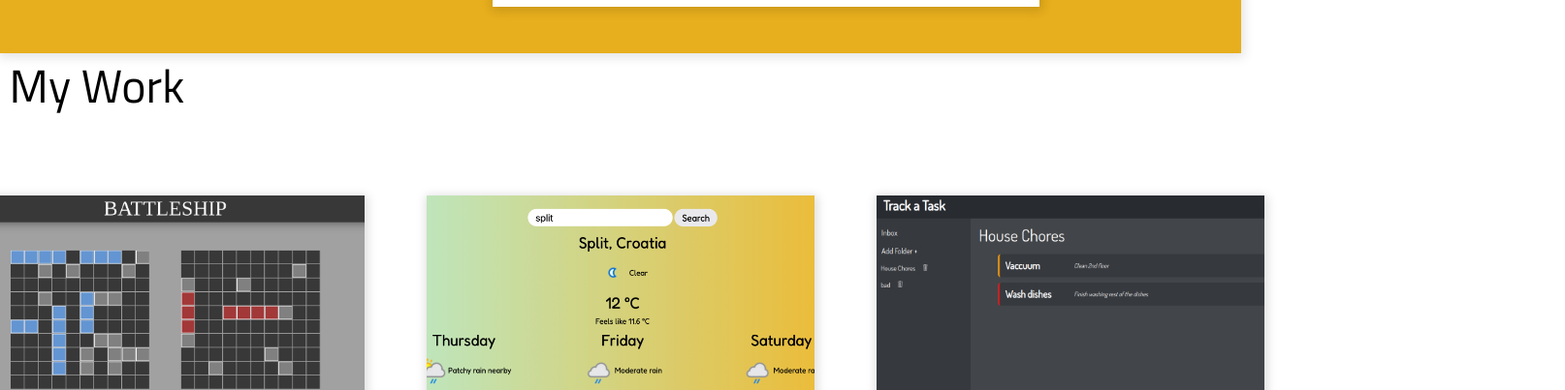
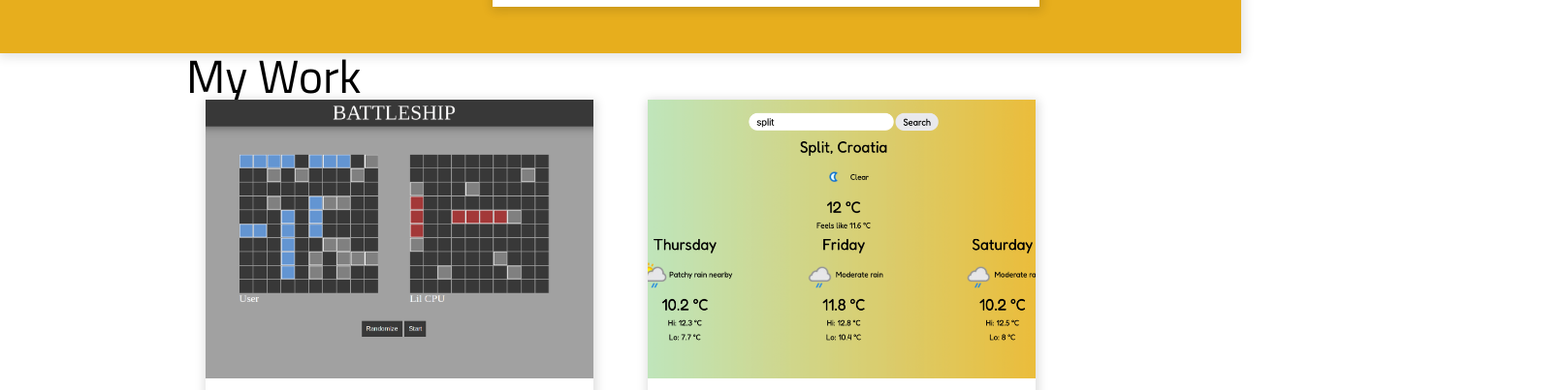
Before and after one commit to ImmaCheetah/homepage, a website built with webpack: page src/index.html in a window 1280 px wide. Shown: the part 754-1157 px from the top of the page at 97% size, 1614 px wide, since content can reach past the window. Built offline with nearby package versions, Linux system fonts and the light colour scheme.

Commit message:
feat: refactor project heading to use margins

```diff
--- a/src/index.html
+++ b/src/index.html
@@ -44,7 +44,6 @@
       </header>
 
       <section>
-        <div class="section-content-wrapper">
           <h2>My Work</h2>
           <div class="grid-wrapper">
             <div class="project-div">
@@ -174,7 +173,6 @@
               </div>
             </div>
           </div>
-        </div>
       </section>
     </main>
     <footer>
--- a/src/style.css
+++ b/src/style.css
@@ -106,6 +106,14 @@ h1 {
 }
 
 /* SECTION || */
+section {
+  display: flex;
+  flex-direction: column;
+  justify-content: center;
+  align-items: center;
+  margin: 0 15%;
+}
+
 .section-content-wrapper {
   display: flex;
   flex-direction: column;
@@ -113,21 +121,22 @@ h1 {
 
 h2 {
   font-size: 3em;
-  padding: 0.2em;
+  /* padding: 0.2em; */
+  align-self: flex-start;
 }
 
 .grid-wrapper {
   width: 100%;
   display: grid;
-  /* grid-template-columns: repeat(auto-fill, minmax(32em, 1em));  */
+  grid-template-columns: repeat(auto-fill, minmax(25em, 1fr));
   /* grid-template-columns: repeat(auto-fill, 28em); */
-  grid-template-columns: auto auto auto;
+  /* grid-template-columns: auto auto auto; */
   grid-auto-flow: row;
-  justify-content: center;
+  justify-content: space-between;
   justify-items: center;
-  column-gap: 4em;
+  column-gap: 1em;
   row-gap: 2em;
-  padding-top: 5em;
+
 }
 
 .project-div {
```
